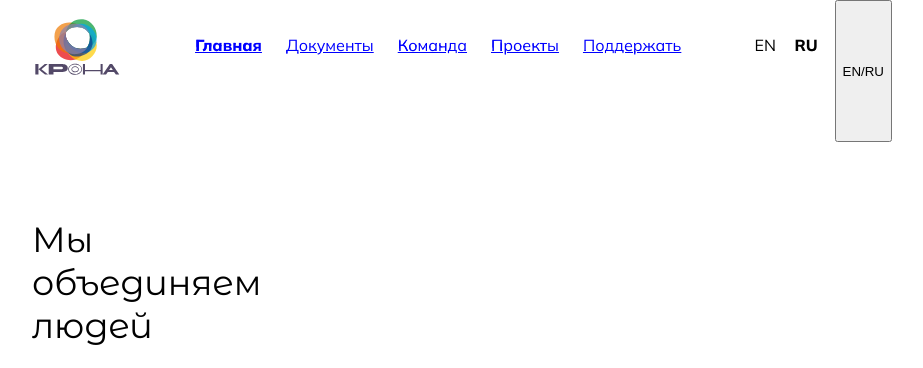
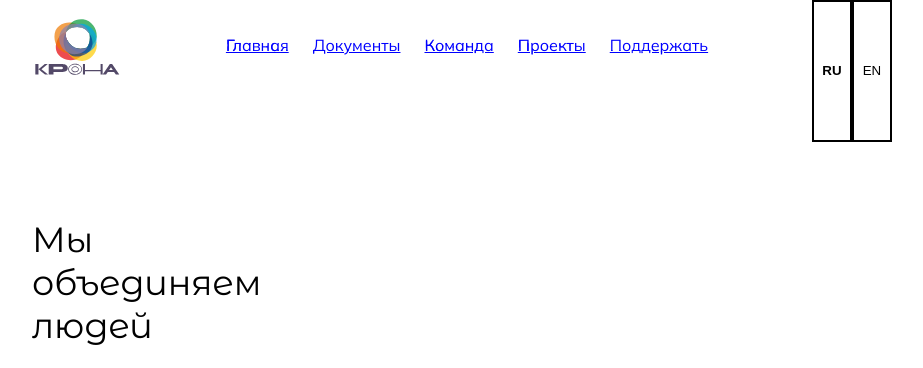
Before and after one commit to av-kutergin/NPO-Krone, a Django app: page / in a window 1280 px wide. Shown: the top 368 px of the page, without its empty margins (178-1101 px from the left). Run offline with Django 4.2, Linux system fonts and the light colour scheme; data that the repository does not hold is empty.

Commit message:
Reworked form for language selection

```diff
--- a/Krone/urls.py
+++ b/Krone/urls.py
@@ -14,7 +14,7 @@ urlpatterns = [
 
 urlpatterns += i18n_patterns(
     path('', include('projects.urls')),
-    prefix_default_language=False,
+    # prefix_default_language=False,
 )
 
 if settings.DEBUG:
--- a/projects/templates/projects/base.html
+++ b/projects/templates/projects/base.html
@@ -47,16 +47,41 @@
             <div class="nav-burger-button__icon"></div>
         </div>
         <div class="en-ru">
-            <div class="en-ru__var en-ru__en" onclick="changeLanguage()">EN</div>
-            <div class="en-ru__var en-ru__ru is-active">RU</div>
-                        <form action="{% url 'set_language' %}" method="post" id="form_{{ LANGUAGE_CODE|new_lang_code }}">
-                            {% csrf_token %}
-                            <input name="next" type="hidden" value="{{ redirect_to }}"/>
-                            <input name="language" type="hidden" value="{{ LANGUAGE_CODE|new_lang_code }}"/>
-                        </form>
-                        <button class="nav-button" type="submit" form="form_{{ LANGUAGE_CODE|new_lang_code }}"
-                                value="Submit">EN/RU
-                        </button>
+            <form action="{% url 'set_language' %}" method="post" id="form_ru">
+                  {% csrf_token %}
+                <input name="next" type="hidden" value="/ru/" />
+            </form>
+            <form action="{% url 'set_language' %}" method="post" id="form_en">
+                  {% csrf_token %}
+                <input name="next" type="hidden" value="/en/" />
+            </form>
+
+            <button class="en-ru__var en-ru__ru {% if LANGUAGE_CODE == 'ru' %} is-active {% endif %}" type="submit" form="form_ru" value="Submit">RU
+            </button>
+            <button class="en-ru__var en-ru__en {% if LANGUAGE_CODE == 'en' %} is-active {% endif %}" type="submit" form="form_en" value="Submit">EN
+            </button>
+
+
+<!--        <select class="selectpicker" name="language" style="width: auto;" onchange="this.form.submit()">-->
+<!--          {% get_current_language as LANGUAGE_CODE %}-->
+<!--          {% get_available_languages as LANGUAGES %}-->
+<!--          {% get_language_info_list for LANGUAGES as languages %}-->
+<!--          {% for language in languages %}-->
+
+<!--              <option-->
+<!--                value="{{ language.code }}"-->
+<!--                {% if language.code == LANGUAGE_CODE %} selected="selected"{% endif %}-->
+<!--                data-content='<img src="/static/images/flags/{{ language.code }}.gif"></span>-->
+<!--                <span style="display:inline-block; width:100px; padding-left: 10px; text-shadow:none">-->
+<!--                  {{ language.name_local }}-->
+<!--                  &lt;!&ndash; span style="color:#999;">&nbsp;[{{ language.code }}]</span &ndash;&gt;-->
+<!--                </span>'>-->
+<!--                {{ language.code }}-->
+<!--              </option>-->
+
+<!--          {% endfor %}-->
+<!--        </select>-->
+
         </div>
     </div>
 
@@ -76,9 +101,10 @@
                 <div class="nav-burger-menu__close-icon" onclick="closeBurger()"></div>
             </div>
             <div class="nav-burger-menu__en-ru">
-                <div class="en-ru__var en-ru__en">EN</div>
-                <div class="en-ru__var en-ru__ru is-active">RU</div>
-            </div>
+            <button class="en-ru__var en-ru__ru {% if LANGUAGE_CODE == 'ru' %} is-active {% endif %}" type="submit" form="form_ru" value="Submit">RU
+            </button>
+            <button class="en-ru__var en-ru__en {% if LANGUAGE_CODE == 'en' %} is-active {% endif %}" type="submit" form="form_en" value="Submit">EN
+            </button>
         </div>
     </div>
 </header>
@@ -86,7 +112,6 @@
 {% endblock mainmenu %}
 {% block content %}
 {% endblock content%}
-
 <footer class="footer">
     <div class="container">
 
@@ -110,14 +135,6 @@
 </footer>
 
 <script src="{% static 'projects/js/main.js' %}"></script>
-<script>async function changeLanguage(lang) {
-const formData  = new FormData();
-formData.append('csrfmiddlewaretoken', '{{ csrf_token }}');
-formData.append('language', '{{ LANGUAGE_CODE|new_lang_code }}');
-await fetch('{% url 'set_language' %}', {body: formData, method: 'POST'});
-location.reload();
-}
-</script>
 
 </body>
 </html>
```
